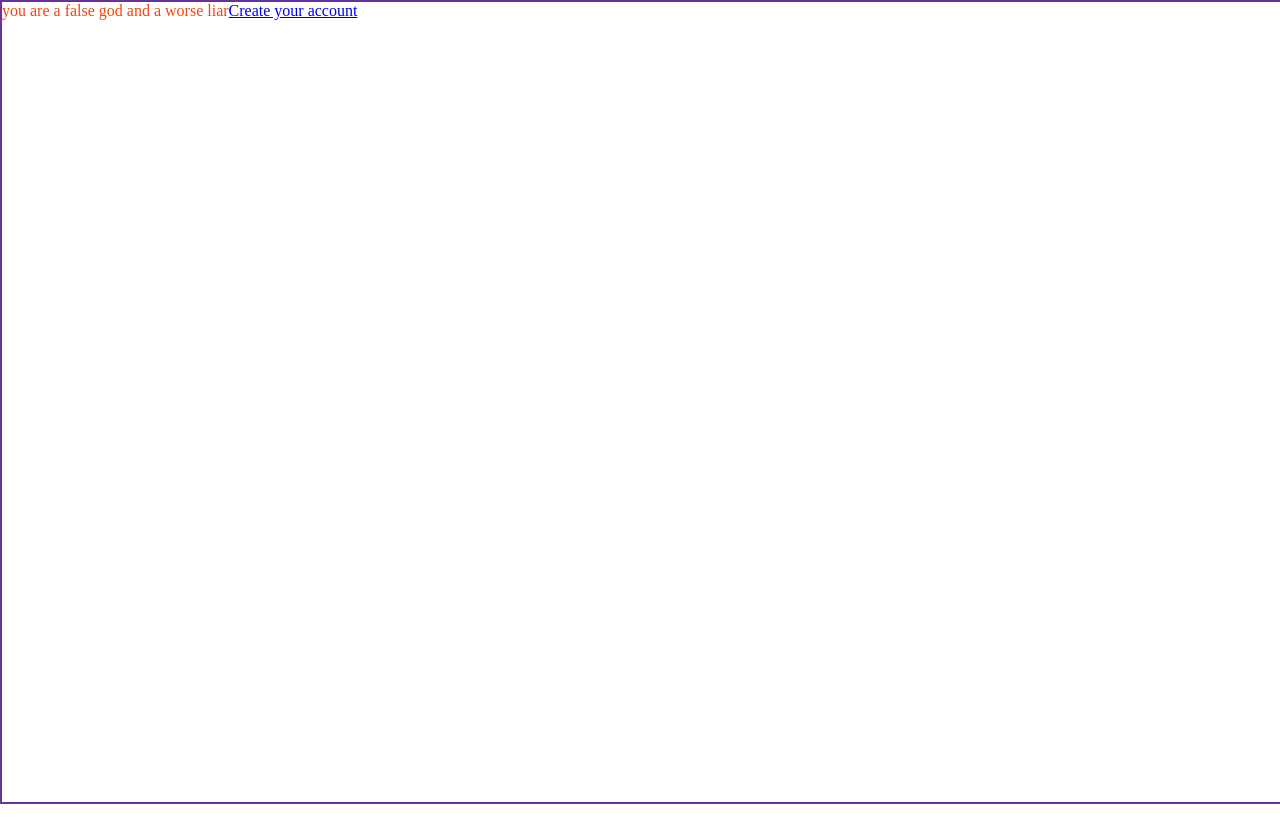
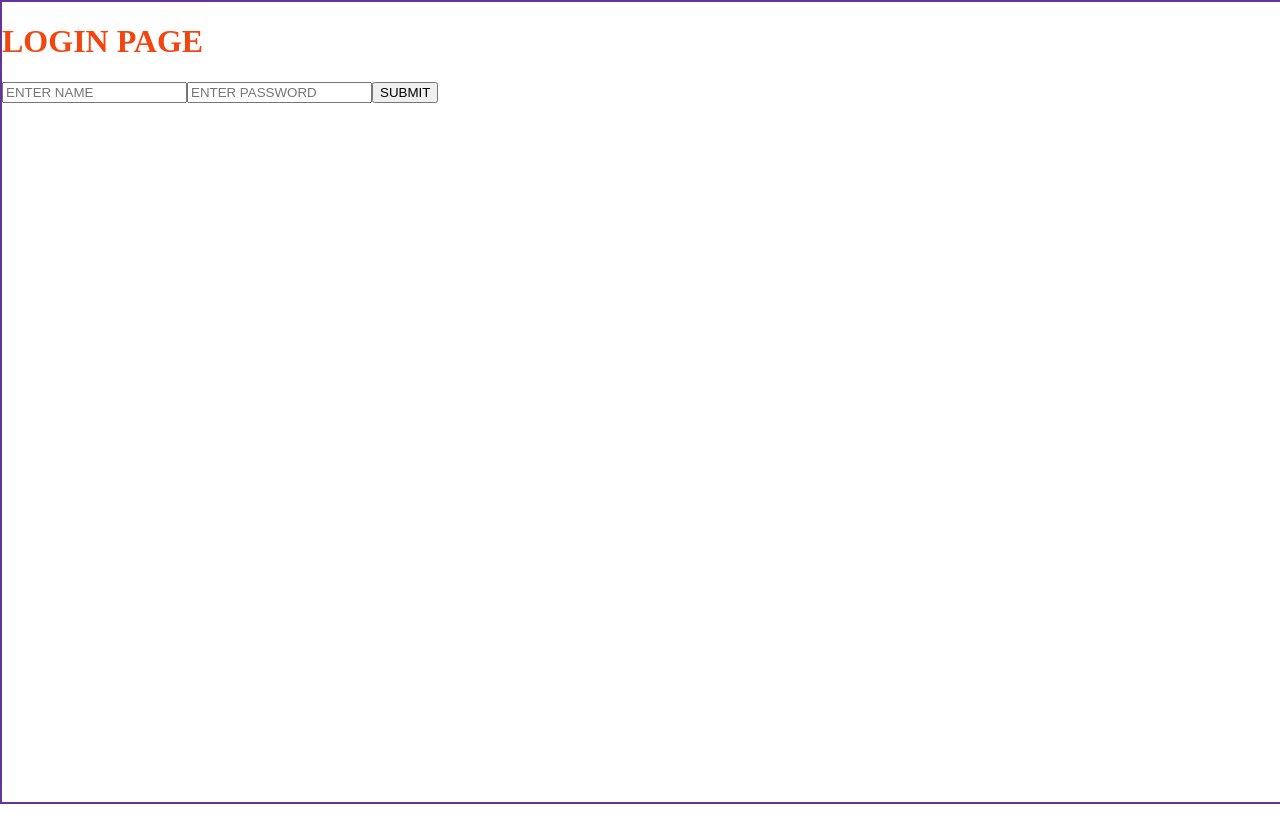
Before and after one commit to XavierC4Q/redux-express-mongo-boilerplate, a React (Create React App) app in the folder client/: page /login in a window 1280 px wide. Built offline with nearby package versions, Linux system fonts and the light colour scheme.

Commit message:
basic frontend set up. need to improve the routing and set up profiles and logging out

```diff
--- a/client/src/App.js
+++ b/client/src/App.js
@@ -1,15 +1,9 @@
 import React, { Component } from 'react';
 import {connect} from 'react-redux'
-import {Route, Switch, Link} from 'react-router-dom'
+import {Route, Switch} from 'react-router-dom'
 import Register from './users/register'
-
-const Home = () => {
-  return(
-    <div>you are a false god and a worse liar
-      <Link to='/register'>Create your account</Link>
-    </div>
-  )
-}
+import Login from './users/login'
+import Landing from './landing/landing'
 
 class App extends Component {
   render() {
@@ -17,14 +11,14 @@ class App extends Component {
     return (
       <div>
         <Switch>
-        <Route  exact='exact' path='/register' component={Register}/>
-          <Route  path='/' component={Home}/>}/>
+          <Route exact path='/login' component={Login}/>
+          <Route  exact path='/register' component={Register}/>
+          <Route  path='/' component={Landing}/>}/>
         </Switch>
       </div>
     );
   }
 }
-
 
 const mapStateToProps = (state) => {
   return {
@@ -32,5 +26,4 @@ const mapStateToProps = (state) => {
   }
 }
 
-
 export default connect(mapStateToProps)(App);
--- /dev/null
+++ b/client/src/landing/actionCreators.js
@@ -0,0 +1,17 @@
+import axios from 'axios'
+import * as actions from './actions'
+
+const loadAllUsers = () => {
+    return (dispatch) => {
+        axios.get('/users').then((res) => {
+            dispatch({ type: actions.ALL_USERS, users: res.data })
+        })
+        .catch(error => {
+            dispatch({ type: actions.USER_ERROR, error: error })
+        })
+    }
+}
+
+export default {
+    loadAllUsers
+}
--- /dev/null
+++ b/client/src/landing/actions.js
@@ -0,0 +1,5 @@
+const ALL_USERS = 'ALL_USERS'
+
+module.exports = {
+    ALL_USERS
+}
--- /dev/null
+++ b/client/src/landing/landing.jsx
@@ -0,0 +1,42 @@
+import React from 'react'
+import { connect } from 'react-redux'
+import { Link } from 'react-router-dom'
+import actionCreators from './actionCreators'
+
+class Landing extends React.PureComponent {
+
+    componentDidMount() {
+        this.props.getAllUsers()
+    }
+
+    render() {
+        console.log(this.props)
+        return (
+            <div>
+                {
+                    this.props.currentUser ? '' : <nav>
+                        <Link to='/register'>REGISTER</Link>
+                        {' '}
+                        <Link to='/login'>LOGIN</Link>
+                    </nav>
+                }
+                <h1>HOME PAGE</h1>
+            </div>
+        )
+    }
+}
+
+const mapStateToProps = (state) => {
+    return {
+        allUsers: state.users.allUsers,
+        currentUser: state.users.currentUser
+    }
+}
+
+const mapDispatchToProps = dispatch => ({
+    getAllUsers: () => {
+        dispatch(actionCreators.loadAllUsers())
+    }
+})
+
+export default connect(mapStateToProps, mapDispatchToProps)(Landing)
--- a/client/src/users/actionCreators.js
+++ b/client/src/users/actionCreators.js
@@ -1,5 +1,6 @@
 import * as actions from './actions'
 import axios from 'axios'
+
 
 const loginUser = (username, password) => {
     return (dispatch) => {
@@ -35,17 +36,6 @@ const registerUser = (username, password) => {
     }
 }
 
-const loadAllUsers = () => {
-    return (dispatch) => {
-        axios.get('/users').then((res) => {
-            dispatch({ type: actions.ALL_USERS, users: res.data })
-        })
-        .catch(error => {
-            dispatch({ type: actions.USER_ERROR, error: error })
-        })
-    }
-}
-
 const logoutUser = () => {
     return (dispatch) => {
         axios.get('/users/logout').then(() => {
@@ -60,6 +50,5 @@ const logoutUser = () => {
 export default  {
     loginUser,
     registerUser,
-    loadAllUsers,
     logoutUser
 }
--- /dev/null
+++ b/client/src/users/login.jsx
@@ -0,0 +1,41 @@
+import React from 'react'
+import { connect } from 'react-redux'
+import actionCreators from './actionCreators'
+import inputs from 'react-stateless-input'
+
+const Login = ({ currentUser, login, history }) => {
+    if (currentUser) {
+        history.push('/')
+    }
+    return (
+        <div>
+            <form onSubmit={(e) => {
+                e.preventDefault()
+                const { username, password } = inputs()
+                login(username, password)
+                history.push('/')
+            }}>
+                <div>
+                    <h1>LOGIN PAGE</h1>
+                    <input type='text' name='username' placeholder='ENTER NAME' />
+                    <input type='text' name='password' placeholder='ENTER PASSWORD' />
+                    <button type='submit'>SUBMIT</button>
+                </div>
+            </form>
+        </div>
+    )
+}
+
+const mapStateToProps = (state) => {
+    return {
+        currentUser: state.users.currentUser
+    }
+}
+
+const mapDispatchToProps = dispatch => ({
+    login: (username, password) => {
+        dispatch(actionCreators.loginUser(username, password))
+    }
+})
+
+export default connect(mapStateToProps, mapDispatchToProps)(Login)
--- a/client/src/users/register.jsx
+++ b/client/src/users/register.jsx
@@ -1,11 +1,9 @@
 import React from 'react'
 import {connect} from 'react-redux'
-import registerUser from './actionCreators'
+import actionCreators from './actionCreators'
 import inputs from 'react-stateless-input'
 
-
-const Register = ({ currentUser, registerUser, history }) => {
-    console.log(registerUser)
+const Register = ({ currentUser, register, history }) => {
     if(currentUser){
         history.push('/');
     }
@@ -14,7 +12,7 @@ const Register = ({ currentUser, registerUser, history }) => {
             <form onSubmit={(e) => {
                 e.preventDefault();
                 const { username, password } = inputs();
-                registerUser(username, password);
+                register(username, password);
                 history.push('/')
             }}>
             <div>
@@ -34,10 +32,10 @@ const mapStateToProps = (state) => {
     }
 };
 
-const mapDispatchToProps = (dispatch) => {
-    return {
-        registerUser: (username, password) => dispatch(registerUser(username, password))
-    };
-};
+const mapDispatchToProps = dispatch => ({
+    register: (username, password) => {
+        dispatch(actionCreators.registerUser(username, password))
+    }
+})
 
 export default connect(mapStateToProps, mapDispatchToProps)(Register);
```
